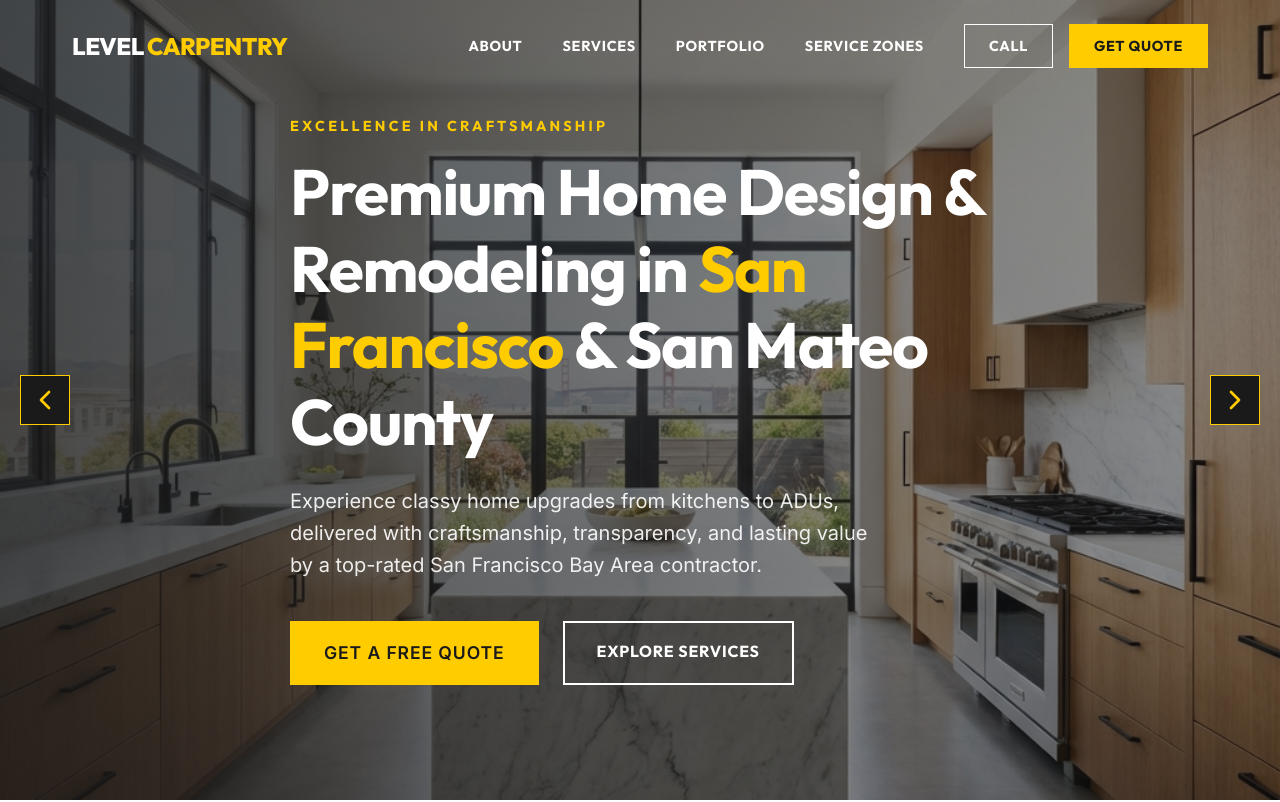
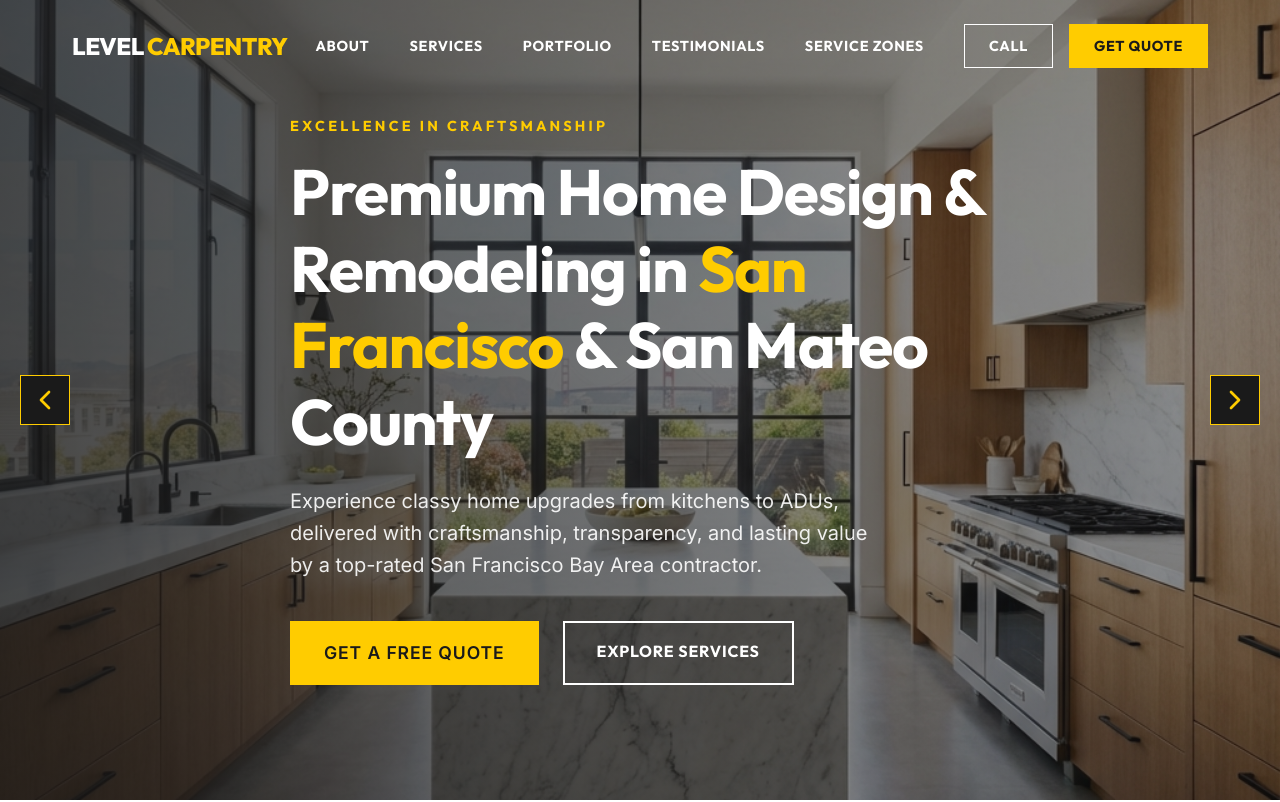
Before and after one commit to coderboyjc/Level-Car, a React (Vite) app: page / in a window 1280 px wide. Shown: the top 802 px of the page. Built offline with nearby package versions, Linux system fonts and the light colour scheme; no server answers.

Commit message:
Add Testimonials link to Navbar for improved navigation

```diff
--- a/src/components/Navbar.tsx
+++ b/src/components/Navbar.tsx
@@ -46,6 +46,7 @@ const Navbar = () => {
           <a href="#about" onClick={(e) => handleNavClick(e, '#about')}>About</a>
           <a href="#services" onClick={(e) => handleNavClick(e, '#services')}>Services</a>
           <a href="#portfolio" onClick={(e) => handleNavClick(e, '#portfolio')}>Portfolio</a>
+          <a href="#testimonials" onClick={(e) => handleNavClick(e, '#testimonials')}>Testimonials</a>
           <a href="#service-zones" onClick={(e) => handleNavClick(e, '#service-zones')}>Service Zones</a>
           <div className="nav-actions">
             <a href="tel:" className="nav-call">Call</a>
```
